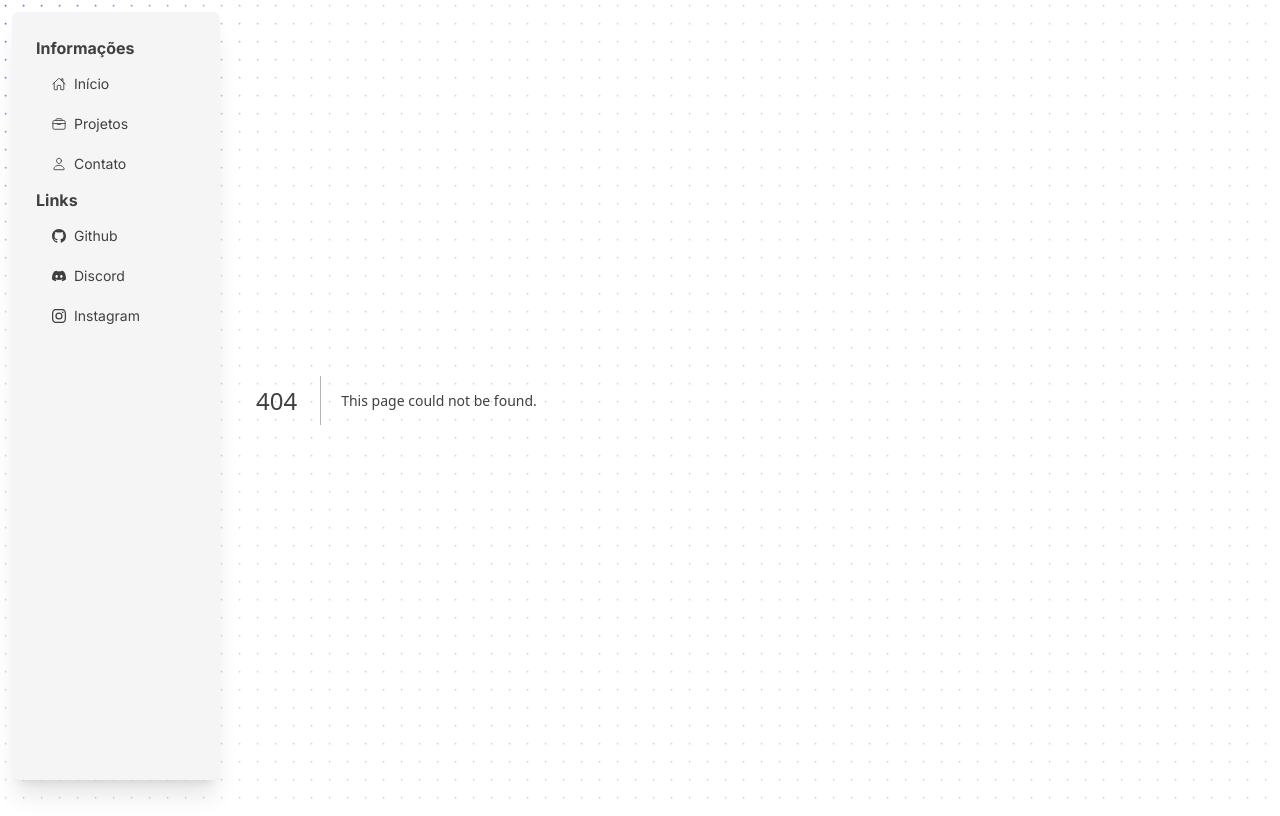
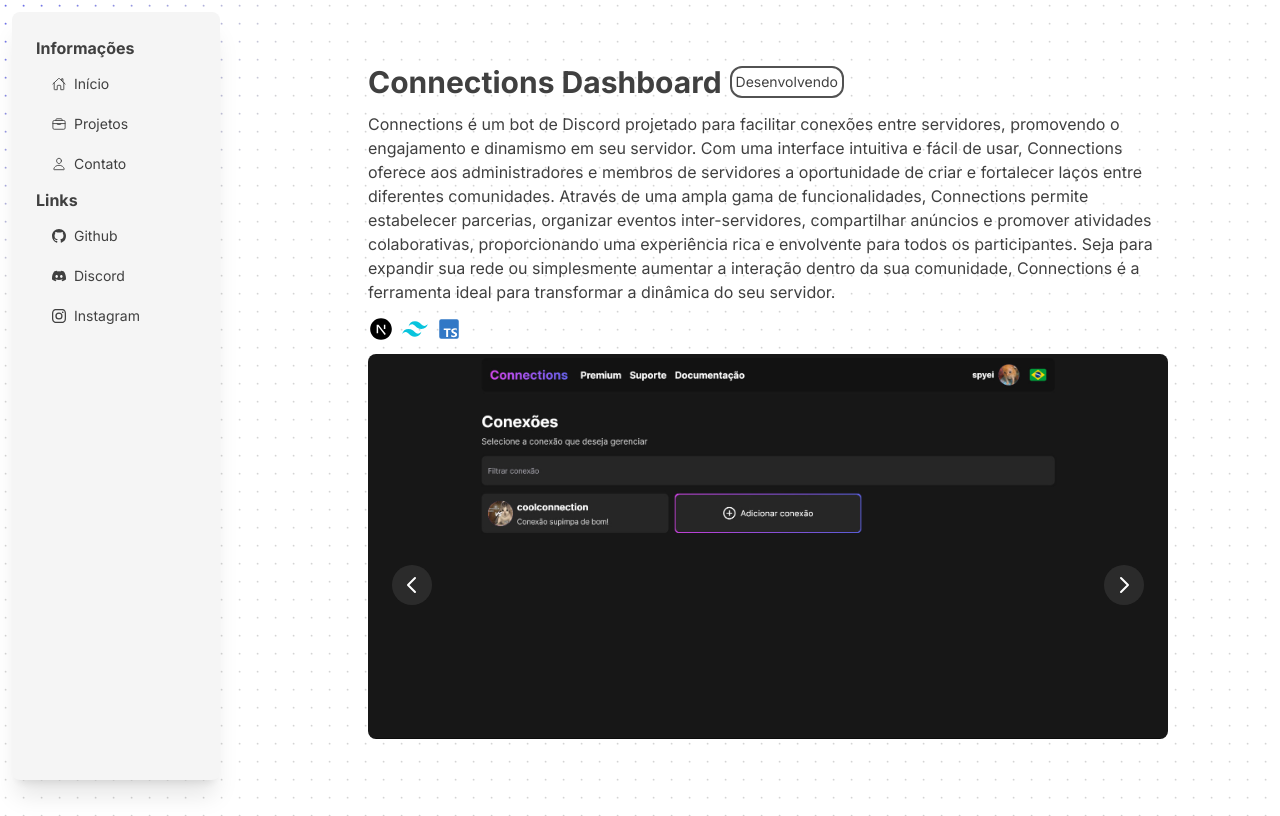
Before and after one commit to Spyei/new-portfolio, a Next.js app: page /projeto/connections in a window 1280 px wide. Before the commit this address had no page. Built offline with nearby package versions, Linux system fonts and the light colour scheme.

Commit message:
chore: projects route to project

```diff
--- a/src/pages/projetos/[project].tsx
+++ b/src/pages/projeto/[project].tsx
@@ -63,7 +63,7 @@ export default function ProjectsPage() {
                         <div className="flex gap-3 flex-col tablet:px-6 w-full">
                             <div className="flex gap-2 items-center">
                                 <h1 className="font-bold text-3xl mobile:text-xl">{project.title}</h1>
-                                {project.devlopment && <div className="p-1 bg-white border-neutral-600 border-2 rounded-xl text-sm">Desenvolvendo</div>}
+                                {project.devlopment && <div className="p-1 bg-white dark:bg-neutral-800 border-neutral-600 border-2 rounded-xl text-sm">Desenvolvendo</div>}
                             </div>
                             <div className="break-words w-full">{project.description}</div>
                             <div className="flex">
```
